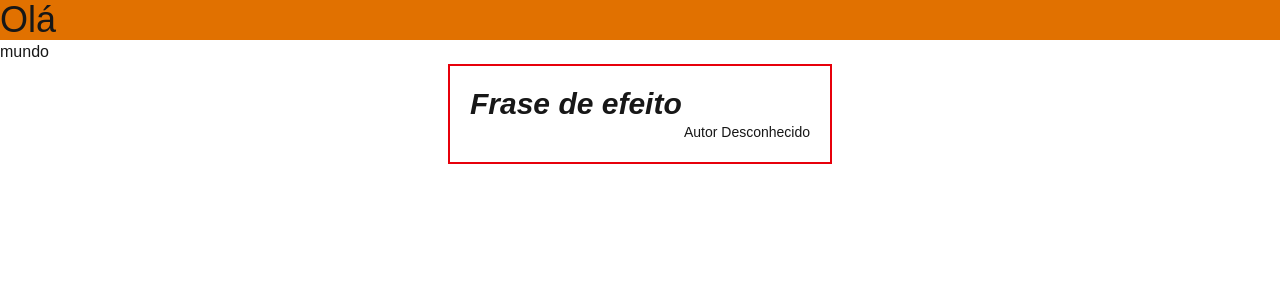
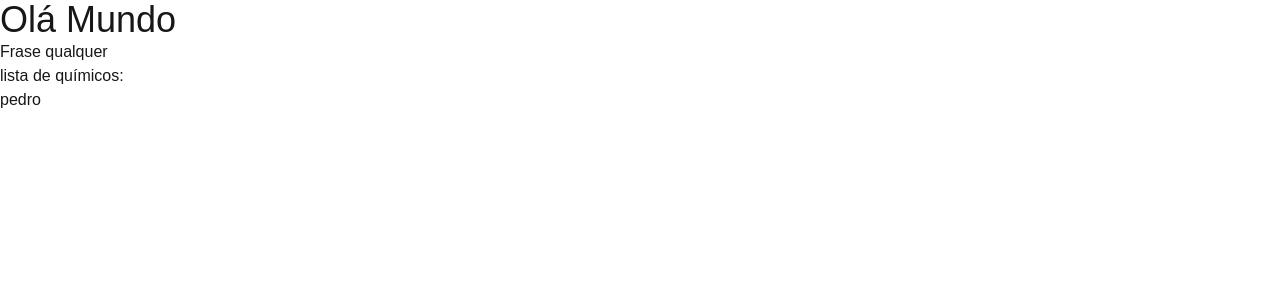
Before and after one commit to pedroguedes9/React, a Next.js app in the folder react-primeiro-projeto/: page / in a window 1280 px wide. Shown: the top 300 px of the page. Built offline with nearby package versions, Linux system fonts and the light colour scheme.

Commit message:
listas e condicionais

```diff
--- a/react-primeiro-projeto/src/app/page.tsx
+++ b/react-primeiro-projeto/src/app/page.tsx
@@ -1,16 +1,21 @@
-import { Person } from "@/components/person"
-import { Card } from "@/components/card"
+import { peopleList } from "@/data/peapleList"
 function Page() {
-  return (<div>
-    <h1 className="bg-amber-600 text-4xl">Olá</h1>
-    <h2>mundo</h2>
-    <Card>
-      <>
-        <h3 className="text-3xl font-bold italic">Frase de efeito</h3>
-        <p className="text-right text-sm">Autor Desconhecido</p>
-      </>
-    </Card>
-  </div>)
-
+  const programadores = peopleList.filter(person => person.profession === "programador")
+  return (
+    <div>
+      <h1 className=" text-4xl">Olá Mundo</h1>
+      <h2>Frase qualquer</h2>
+      {programadores.length > 0 &&
+        <div>
+          <h3>lista de químicos:</h3>
+          <ul>
+            {programadores.map(person =>
+              <li>{person.name}</li>
+            )}
+          </ul>
+        </div>
+      }
+    </div>
+  )
 }
 export default Page
--- a/react-primeiro-projeto/src/components/card.tsx
+++ /dev/null
@@ -1,13 +0,0 @@
-import { ReactNode } from "react"
-
-type Props = {
-    children: ReactNode
-}
-
-export const Card = ({children}: Props) => {
-    return (
-        <div className="border-2 border-red-600 p-5 m-auto w-96" >
-            {children}
-        </div>
-    )
-}
--- /dev/null
+++ b/react-primeiro-projeto/src/data/peapleList.ts
@@ -0,0 +1,8 @@
+import { Person } from "@/types/Person";
+export const peopleList: Person[] = [
+    {id: 1, name: "pedro", profession: "programador"},
+    {id: 2, name: "joao", profession: "médico"},
+    {id: 3, name: "charles", profession: "juiz"},
+    {id: 4, name: "andrei", profession: "engenheiro"},
+    {id: 5, name: "luiz", profession: "engenheiro"},
+]
--- /dev/null
+++ b/react-primeiro-projeto/src/types/Person.ts
@@ -0,0 +1,5 @@
+export type Person = {
+    id: number
+    name: string
+    profession: string
+}
```
